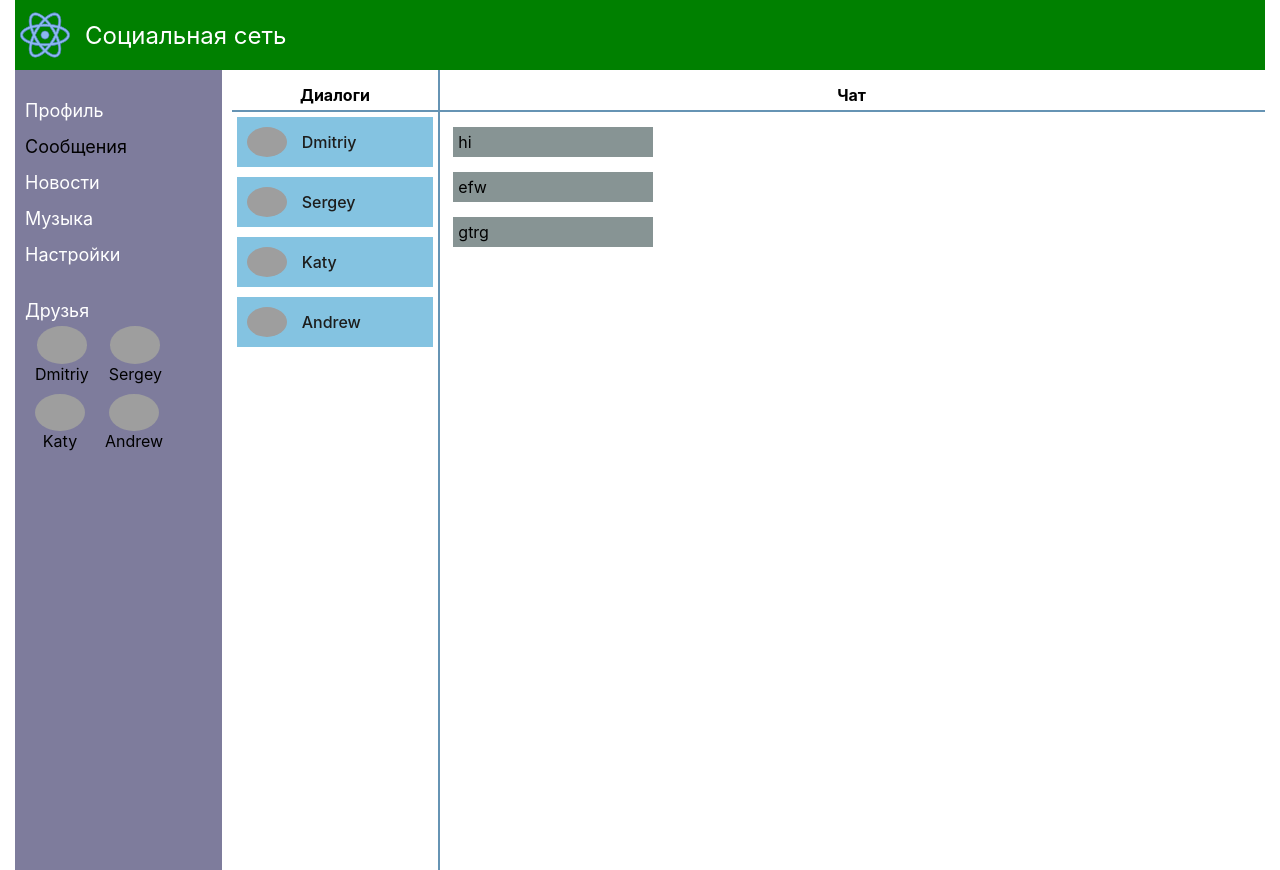
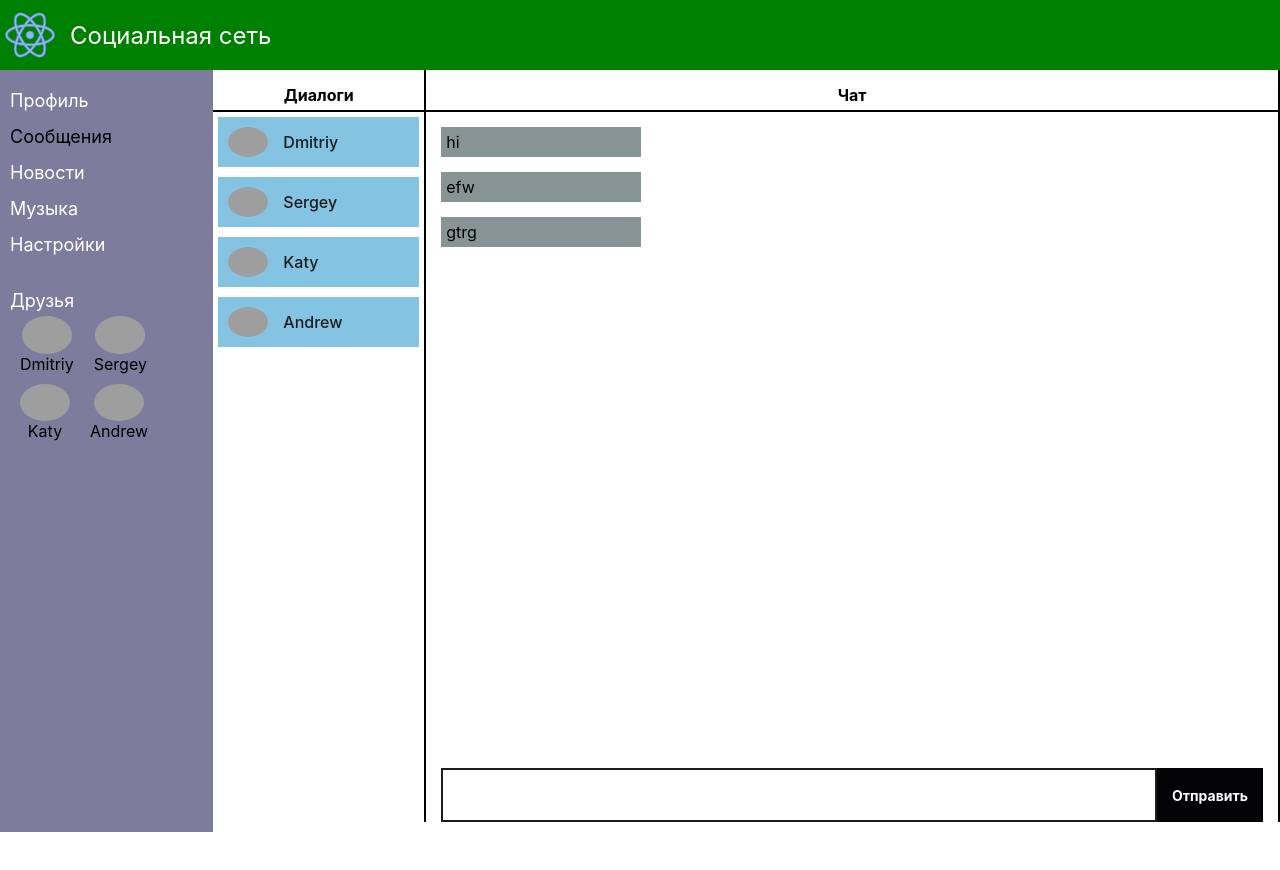
Before and after one commit to MDI74/React-project, a React (Create React App) app: page /dialogs in a window 1280 px wide. After the commit the page ends 832 px from the top, so only its background shows below. Built offline with nearby package versions, Linux system fonts and the light colour scheme; grey boxes are pictures that could not be loaded.

Commit message:
add a form for sending a message
added a form for sending a message in dialogs, moved the button as a separate component

```diff
--- a/src/App.scss
+++ b/src/App.scss
@@ -2,8 +2,8 @@
 
 .wrapper{
   margin: 0 auto;
-  max-width: 1455px;
-  padding: 0 15px;
+  max-width: 1440px;
+
   display: grid;
 
   grid-template-areas:
@@ -11,10 +11,10 @@
   "nav main";
   grid-template-rows: 60px 1fr;
   grid-template-columns: 2fr 10fr;
-  grid-gap: 10px;
 }
 
 .main {
+    padding: 10px 0;
     grid-area: main;
     background-color: $first-color;
 }
--- /dev/null
+++ b/src/components/Button/Buttons.scss
@@ -0,0 +1,20 @@
+@import "../../base/variables";
+
+.button-form {
+  display: flex;
+  justify-content: center;
+  align-items: center;
+  min-height: 24px;
+  background-color: rgb(3, 3, 5);
+  color: $first-color;
+  font-weight: 700;
+  font-size: 14px;
+  line-height: 150%;
+  padding: 5px 15px;
+  transition: all 0.2s ease-in 0s;
+  margin-left: auto;
+
+  &:hover{
+    background-color: rgb(87, 87, 87);
+  }
+}
--- a/src/components/Dialogs/Dialogs.jsx
+++ b/src/components/Dialogs/Dialogs.jsx
@@ -2,6 +2,7 @@ import React from 'react'
 import './Dialogs.scss'
 import DialogItem from './DialogItem/DialogItem'
 import Message from './Message/Message'
+import FormMessage from "./FormMessage/FormMessage";
 
 const Dialogs = (props) => {
 
@@ -18,7 +19,10 @@ const Dialogs = (props) => {
                     </div>
                     <div className="dialogs__messages message-item">
                         <h4 className="message-item__title title-dialog">Чат</h4>
-                        {messagesElement}
+                        <div className="message-item__content">
+                            {messagesElement}
+                        </div>
+                        <FormMessage />
                     </div>
                 </div>
             </div>
--- a/src/components/Dialogs/Dialogs.scss
+++ b/src/components/Dialogs/Dialogs.scss
@@ -1,19 +1,9 @@
 @import '../../base/variables';
 
 .dialogs {
-
+  border-right: 2px solid rgb(0, 0, 0);
   &__content{
     display: flex;
-    position: relative;
-
-    &::after{
-      content: '';
-      display: block;
-      position: relative;
-      right: 80%;
-      border-right: 2px solid rgb(102, 148, 180);
-      height: 100vh;
-    }
   }
 
   &__items{
@@ -21,6 +11,7 @@
       flex-direction: column;
       padding: 15px 0 0 0;
       flex: 1 0 20%;
+      border-right: 2px solid rgb(0, 0, 0);
   }
 
   &__messages{
@@ -30,3 +21,10 @@
     padding: 15px 0 0 0;
   }
 }
+
+.message-item{
+  &__content{
+    padding: 0 15px;
+    min-height: 82vh;
+  }
+}
--- /dev/null
+++ b/src/components/Dialogs/FormMessage/FormMessage.jsx
@@ -0,0 +1,13 @@
+import React from 'react'
+import './FormMessage.scss'
+import './../../Button/Buttons.scss'
+const FormMessage = (props) =>{
+
+    return (
+        <form action="" method="post" className="message__form form-message">
+            <textarea className="form-message__input" ></textarea>
+            <button className="form-message__button button-form" >Отправить</button>
+        </form>
+    )
+}
+export default FormMessage;
--- /dev/null
+++ b/src/components/Dialogs/FormMessage/FormMessage.scss
@@ -0,0 +1,20 @@
+@import "../../../base/variables";
+
+.form-message{
+  display: flex;
+  padding: 0 15px;
+
+  &__input{
+    background-color: rgba(255, 255, 255, 0.7);
+    width: 100%;
+    min-height: 50px;
+    border: 2px solid #1d1d1c;
+    resize: none;
+    padding: 5px;
+
+    &:focus{
+      outline: none;
+    }
+  }
+
+}
--- a/src/components/Dialogs/Message/Message.jsx
+++ b/src/components/Dialogs/Message/Message.jsx
@@ -4,11 +4,9 @@ import './Message.scss'
 const Message = (props) =>{
 
     return (
-        <div className="message-item__content">
             <div className="message-item__body">
                 <p>{props.message}</p>
             </div>
-        </div>
     )
 }
 export default Message;
--- a/src/components/Dialogs/Message/Message.scss
+++ b/src/components/Dialogs/Message/Message.scss
@@ -2,15 +2,13 @@
 
 .message-item{
 
-    &__content{
-      padding: 15px 0 0 15px;
-    }
-
     &__body{
+      margin: 15px 0;
       padding: 5px;
       max-width: 200px;
       width: 100%;
       background-color: rgb(135, 148, 148);
+
     }
 }
 
@@ -19,5 +17,5 @@
   padding: 0 0 5px 0;
   text-align: center;
   font-weight: 700;
-  border-bottom: 2px solid rgb(102, 148, 180);
+  border-bottom: 2px solid rgb(0, 0, 0);
 }
--- a/src/components/Profile/MyPosts/MyPosts.jsx
+++ b/src/components/Profile/MyPosts/MyPosts.jsx
@@ -1,19 +1,29 @@
 import React from 'react'
 import './MyPosts.scss'
 import Post from './Post/Post'
-
+import './../../Button/Buttons.scss'
 const MyPosts= (props) => {
 
     let postsElement = props.postData.map(post => <Post id={post.id} message={post.message} likes={post.likescount} />);
+
+    //Создает ссылку на textarea
+    let newPostElement = React.createRef();
+    const addPost = () =>{
+
+        //Обращаемся к значению ссылки
+        let text = newPostElement.current.value;
+
+        return alert(text);
+    }
 
     return (
       <div className="post">
         <div className="post__container">
           <div className="post__content">
             <h4 className="post__title title-post">Написать пост:</h4>
-            <form action="#" method="post" className="post__form">
-                <textarea className="post__input"></textarea>
-                <button type="submit" className="post__button">Добавить пост</button>
+            <form action="" method="post" className="post__form">
+                <textarea className="post__input" ref={newPostElement}></textarea>
+                <button className="post__button button-form" onClick={addPost}>Добавить пост</button>
             </form>
             <div className="post__board board-post">
               <h4 className="board-post title-post">Мои посты:</h4>
--- a/src/components/Profile/MyPosts/MyPosts.scss
+++ b/src/components/Profile/MyPosts/MyPosts.scss
@@ -20,23 +20,4 @@
             outline: none;
         }
     }
-
-    &__button{
-        display: flex;
-        justify-content: center;
-        align-items: center;
-        min-height: 24px;
-        background-color: rgb(3, 3, 5);
-        color: $first-color;
-        font-weight: 700;
-        font-size: 14px;
-        line-height: 150%;
-        padding: 5px 15px;
-        transition: all 0.2s ease-in 0s;
-        margin-left: auto;
-
-        &:hover{
-            background-color: rgb(87, 87, 87);
-        }
-    }
 }
--- a/src/components/Profile/Profile.scss
+++ b/src/components/Profile/Profile.scss
@@ -1,15 +1,14 @@
 @import '../../base/variables';
 
 .profile{
-
+    padding: 0 0 0 15px;
     &__content {
         display: flex;
         flex-direction:column;
-        padding: 0 10px;
     }
 
     &__background {
-        margin: 20px 0;
+        margin: 10px 0;
         height: 200px;
 
         & img{
```
